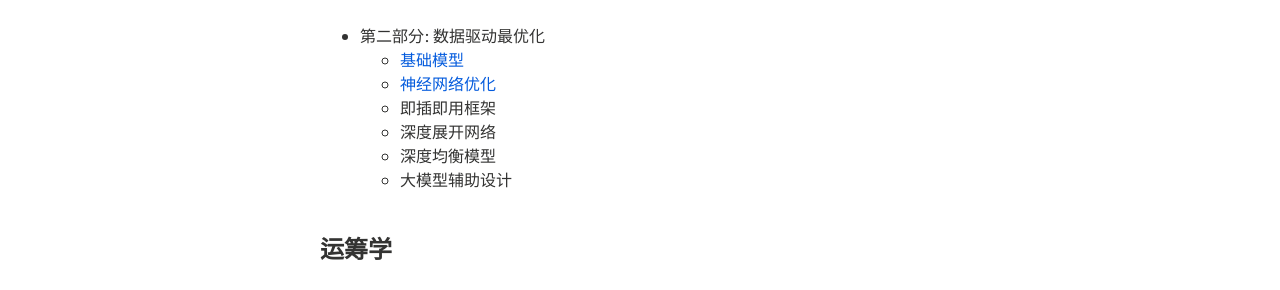
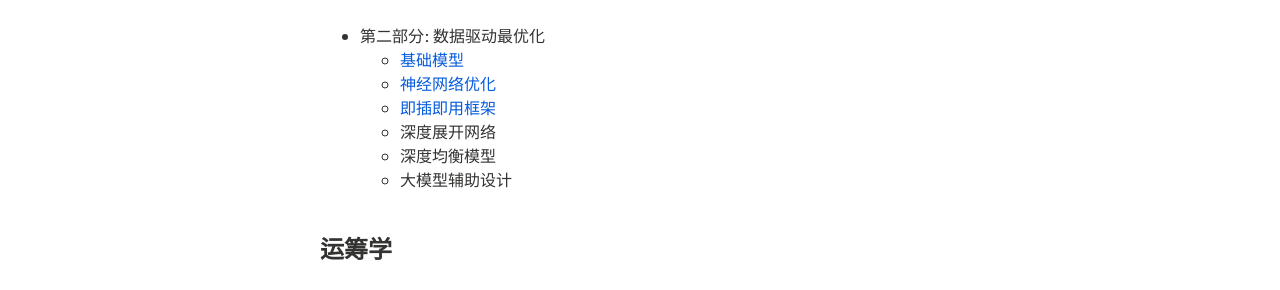
Before and after one commit to xianchaoxiu/xianchaoxiu.github.io, a Jekyll site: the page built from teaching/index.md, in a window 1280 px wide. Shown: the part 319-609 px from the top of the page. Built offline with Jekyll 4.4.1, drawn with Linux system fonts in a browser that asks for light colours; nearby versions of some CDN libraries.

Commit message:
Update index.md

```diff
--- a/teaching/index.md
+++ b/teaching/index.md
@@ -22,7 +22,7 @@ share: false
 - 第二部分: 数据驱动最优化<br>
   - <a href="../teaching/现代优化方法/基础模型.pdf" class="textlink" target="_blank">基础模型 </a> <br>
   - <a href="../teaching/现代优化方法/神经网络优化.pdf" class="textlink" target="_blank">神经网络优化 </a>  <br>
-  - 即插即用框架 <br>
+  - <a href="../teaching/现代优化方法/即插即用框架.pdf" class="textlink" target="_blank">即插即用框架 </a> <br>
   - 深度展开网络 <br>
   - 深度均衡模型 <br>
   - 大模型辅助设计 <br><br>
```
